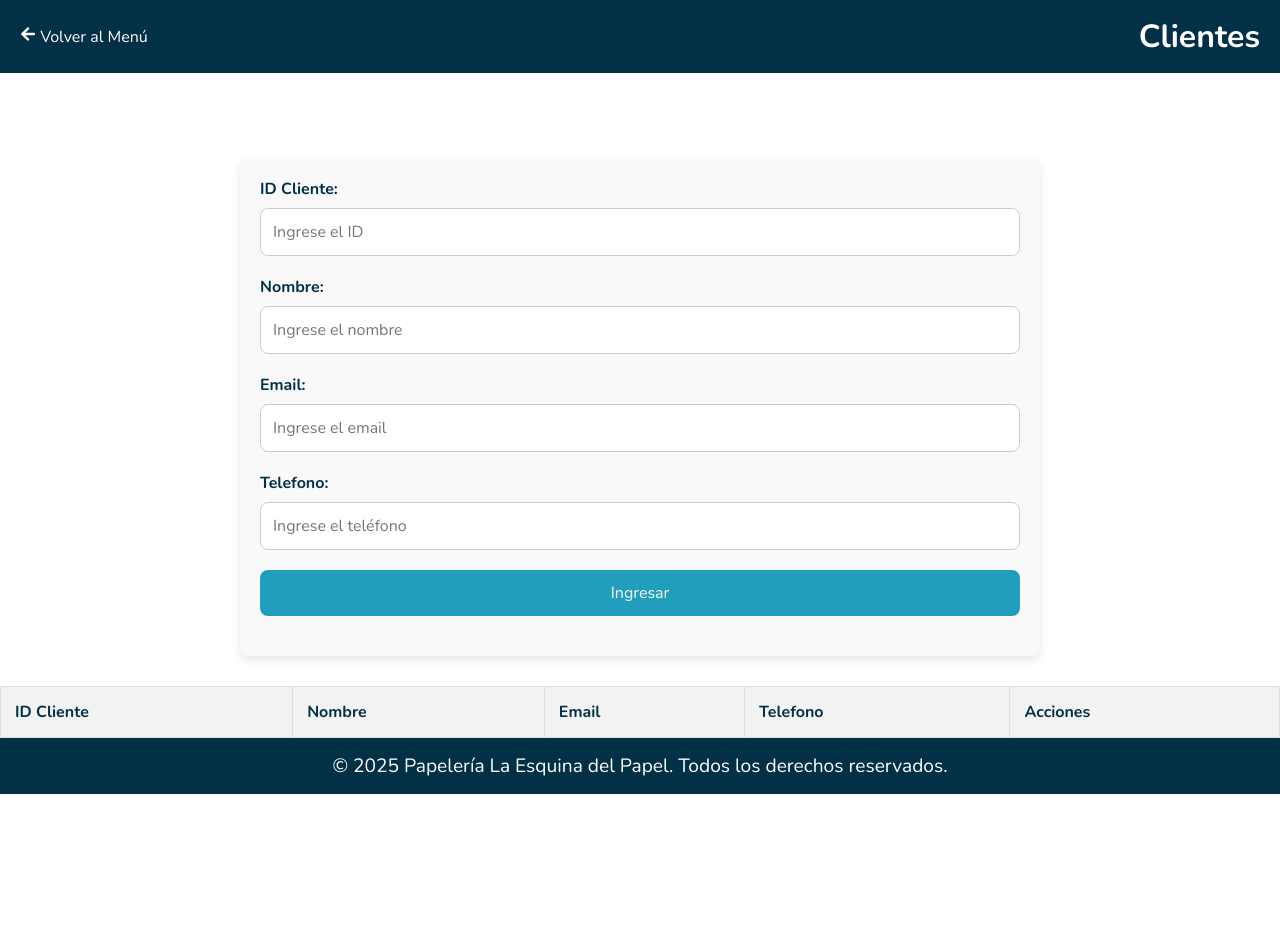
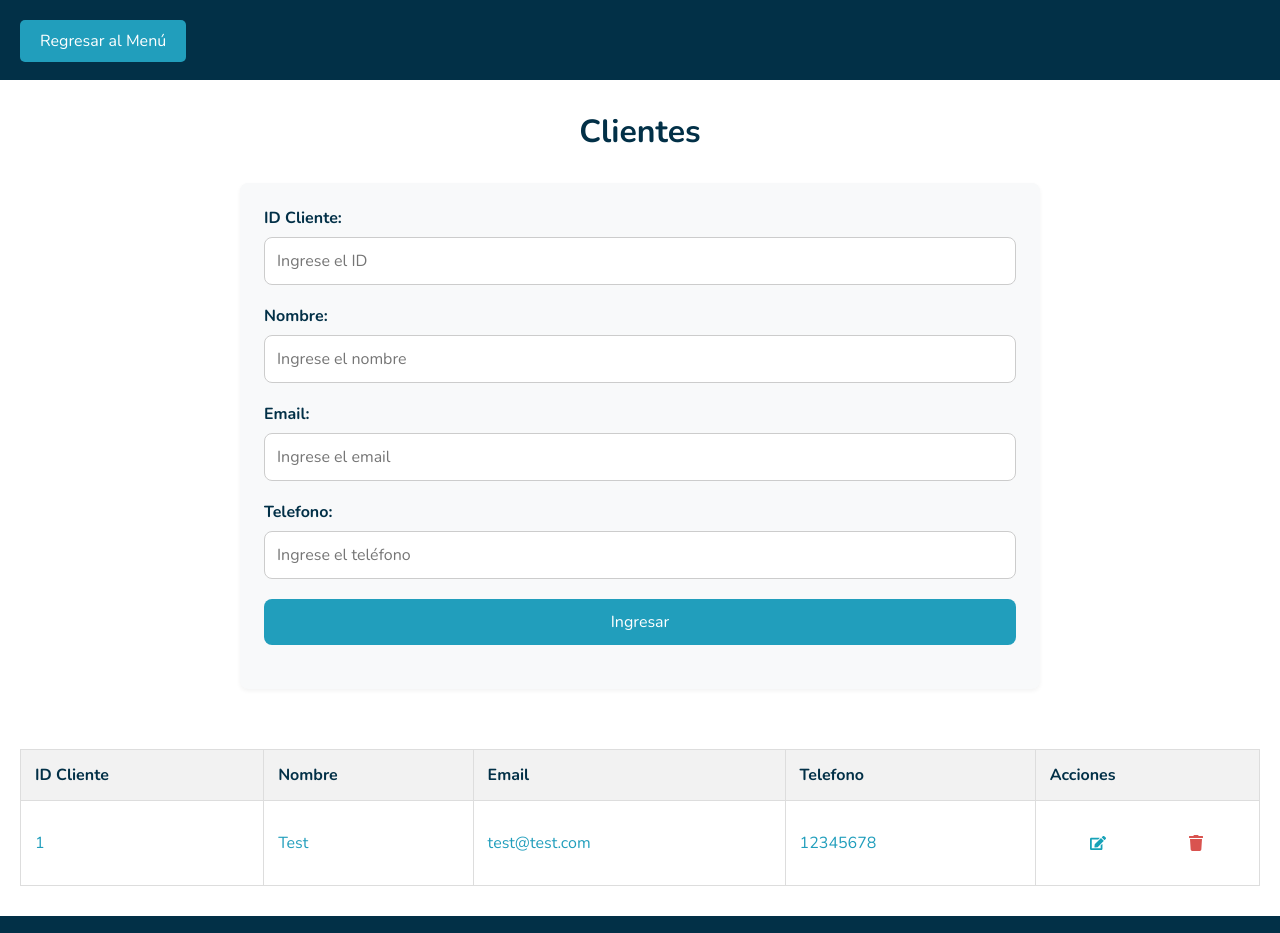
Before and after one commit to David21x10/PantallasSGventas, a React (Vite) app: page /cliente in a window 1280 px wide. Shown: the top 933 px of the page. Before the commit the page ends 800 px from the top, so only its background shows below. Built offline with nearby package versions, Linux system fonts and the light colour scheme.

Commit message:
Cambios de diseño y remover funcionalidad

```diff
--- a/src/components/Cliente/Cliente.css
+++ b/src/components/Cliente/Cliente.css
@@ -1,11 +1,47 @@
 .cliente-container {
+    display: flex;
+    flex-direction: column;
+    min-height: 100vh;
+    width: 100%;
+    background-color: white;
+    color: #219ebc;
+    position: relative;
+}
+
+.cliente-title {
+    font-size: 2rem;
+    margin-bottom: 30px;
+    text-align: center;
+    color: #023047;
+}
+
+.cliente-content {
+    display: flex;
+    flex-direction: column;
+    min-height: 100vh;
+    width: 100%;
+    background-color: white;
+    color: #219ebc;
+    position: relative;
+    padding: 30px 20px;
+}
+
+.cliente-formulario {
+    background-color: #f8f9fa;
+    border-radius: 8px;
+    padding: 24px;
+    margin-bottom: 30px;
+    box-shadow: 0 2px 4px rgba(0, 0, 0, 0.05);
     max-width: 800px;
-    margin: 0 auto;
-    margin-top: 85px;
-    padding: 20px;
-    background-color: #f9f9f9;
-    border-radius: 8px;
-    box-shadow: 0 4px 8px rgba(0, 0, 0, 0.1);
+    margin-left: auto;
+    margin-right: auto;
+    width: 100%;
+}
+
+@media (min-width: 1280px) {
+    .cliente-formulario {
+        min-width: 60%;
+    }
 }
 
 .titulo {
@@ -62,6 +98,10 @@ button:hover {
     background-color: #023047;
 }
 
+.tabla-container {
+    overflow-x: scroll;
+}
+
 .tabla-cliente {
     width: 100%;
     border-collapse: collapse;
@@ -95,34 +135,44 @@ button:hover {
 
 .btn-editar,
 .btn-eliminar {
-    padding: 10px 15px;
-    font-size: 16px;
+    display: flex;
+    justify-content: center;
+    align-items: center;
+    background: none;
     border: none;
-    border-radius: 6px;
     cursor: pointer;
+    font-size: 1rem;
+    padding: 5px;
+    border-radius: 4px;
+    transition: background 0.2s;
+    padding: 10px 0px;
+}
+
+.acciones-container {
+    display: flex;
+    justify-content: center;
+    align-items: center;
     width: 100%;
-    text-align: center;
-    transition: background-color 0.3s ease;
+    height: 100%;
 }
 
 .btn-editar {
-    background-color: #ffc107;
-    color: white;
-    margin-bottom: 10px;
+    color: #17a2b8;
+    margin-top: 10px;
 }
 
 .btn-editar:hover {
-    background-color: #e0a800;
+    background-color: rgba(23, 162, 184, 0.1);
 }
 
 .btn-eliminar {
-    background-color: #dc3545;
-    color: white;
+    color: #d9534f;
 }
 
 .btn-eliminar:hover {
-    background-color: #c82333;
+    background-color: rgba(217, 83, 79, 0.1);
 }
+
 
 .btn-cancelar {
     background-color: #cac9c5;
@@ -162,6 +212,25 @@ button:hover {
     color: #dc3545;
 }
 
-.volver-menu-button{
+.volver-menu-button {
     display: inline-block;
 }
+
+/* Contenedor del botón de menú */
+.menu-button-container {
+    width: 100%;
+    background-color: #17a2b8;
+    text-align: center;
+    padding: 10px 0;
+}
+
+/* Estilo del botón de regresar */
+.btn-back {
+    background-color: transparent;
+    color: white;
+    border: none;
+    padding: 5px 10px;
+    font-size: 14px;
+    cursor: pointer;
+    transition: background-color 0.3s ease;
+}
--- a/src/components/Cliente/Cliente.tsx
+++ b/src/components/Cliente/Cliente.tsx
@@ -1,5 +1,5 @@
 import React, { ChangeEvent, useState } from "react";
-import { FaArrowLeft } from "react-icons/fa";
+import { FaArrowLeft, FaEdit, FaTrash } from "react-icons/fa";
 import { useNavigate } from "react-router-dom";
 import "./Cliente.css"
 import { validarEmail, validarIdNumerico, validarNombre, validarTelefono } from "../../utilidades/validaciones";
@@ -18,11 +18,20 @@ interface IErrores {
   telefono: string | null
 }
 
+const ejemploCliente: ICliente[] = [
+  {
+    id: '1',
+    nombre: 'Test',
+    email: 'test@test.com',
+    telefono: "12345678"
+  }
+]
+
 const Cliente: React.FC = () => {
   const navigate = useNavigate();
   const [editando, setEditando] = useState(false)
 
-  const [clientes, setClientes] = useState<ICliente[]>([])
+  const [clientes, setClientes] = useState<ICliente[]>(ejemploCliente)
   const [cliente, setCliente] = useState<ICliente>({
     id: "",
     nombre: "",
@@ -48,23 +57,16 @@ const Cliente: React.FC = () => {
     if (errorNombre || errorId || errorEmail || errorTelefono) return
 
     if (editando) {
-      const clientesEditados = clientes.map(clienteEditar => clienteEditar.id === cliente.id ? {
-        ...clienteEditar,
-        nombre: cliente.nombre,
-        email: cliente.email,
-        telefono: cliente.telefono
-      }
-        : clienteEditar)
-      setClientes(clientesEditados)
+      // TODO: Agregar editar cliente y actualizar lista
       resetearCliente()
       setEditando(false)
       return
     }
-    setClientes([...clientes, cliente])
+    // TODO: Agregar llamada a agregar cliente y actualizar lista
     resetearCliente()
   }
   const handleEditar = (id: string) => {
-    const editarCliente = clientes.find(cliente => cliente.id === id)
+    const editarCliente = obtenerClienteAEditar(id);
 
     if (!editarCliente)
       return
@@ -73,7 +75,7 @@ const Cliente: React.FC = () => {
     setEditando(true)
   }
   const handleEliminar = (id: string) => {
-    setClientes(clientes.filter(cliente => cliente.id !== id))
+    // TODO: Agregar eliminar cliente en base al ID
   }
 
   const handleCancelarEdicion = () => {
@@ -96,15 +98,20 @@ const Cliente: React.FC = () => {
     })
   }
 
+  const obtenerClienteAEditar = (id: string): ICliente | undefined => {
+    // TODO: Agregar obtener cliente a editar en base al ID
+    return undefined;
+  }
+
   return (
-    <div>
-      <header className="cliente-header">
-        <div className="volver-menu-button" onClick={() => navigate("/")}>
-          <FaArrowLeft /> Volver al Menú
+    <div className="cliente-container">
+      <div className="menu-button-container">
+        <button className="btn-back" onClick={() => navigate("/")}>Regresar al Menú</button>
       </div>
-        <h1>Clientes</h1>
-      </header>
-      <div className="cliente-container">
+
+      <div className="cliente-content">
+        <h2 className="cliente-title">Clientes</h2>
+        <div className="cliente-formulario">
           <div className="input-group">
             <label>ID Cliente:</label>
             <input
@@ -172,6 +179,8 @@ const Cliente: React.FC = () => {
           </div>
         </div>
 
+        <div className="tabla-container">
+
           <table className="tabla-cliente">
             <thead>
               <tr>
@@ -190,23 +199,22 @@ const Cliente: React.FC = () => {
                   <td>{cliente.email}</td>
                   <td>{cliente.telefono}</td>
                   <td>
-                <button
-                  className="btn-editar"
-                  onClick={() => handleEditar(cliente.id)}
-                >
-                  Editar
+                    <div className="acciones-container">
+                      <button className="btn-editar" onClick={() => handleEditar(cliente.id)}>
+                        <FaEdit />
                       </button>
-                <button
-                  className="btn-eliminar"
-                  onClick={() => handleEliminar(cliente.id)}
-                >
-                  Eliminar
+                      <button className="btn-eliminar" onClick={() => handleEliminar(cliente.id)}>
+                        <FaTrash />
                       </button>
+                    </div>
                   </td>
                 </tr>
               ))}
             </tbody>
           </table>
+        </div>
+      </div>
+
 
       {/* FOOTER */}
       <footer className="cliente-footer">
```
Lines whose indentation alone changed are shown as unchanged.
